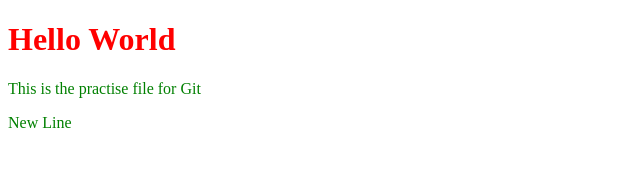
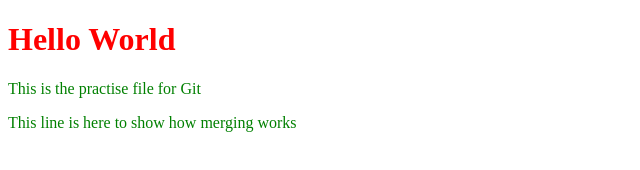
Before and after one commit to Chmpragyan/hello-world, a plain HTML site: page index.html in a window 1280 px wide. Shown: the whole page, without its empty margins (0-640 px from the left). Drawn offline with Linux system fonts and the light colour scheme.

Commit message:
updated index.html with emergency fix

```diff
--- a/index.html
+++ b/index.html
@@ -11,7 +11,7 @@
 
     <h1>Hello World</h1>
     <p>This is the practise file for Git</p>
-    <p>New Line</p>
+    <p>This line is here to show how merging works</p>
 
 </body>
 </html>
```
